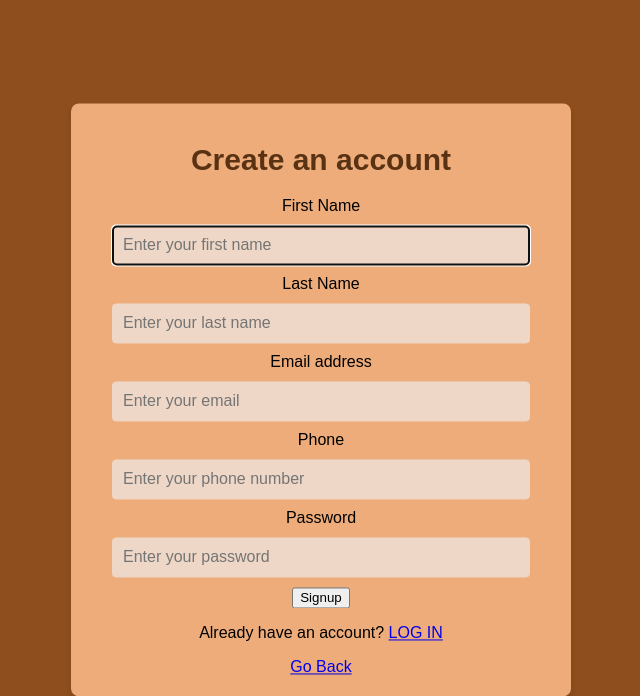
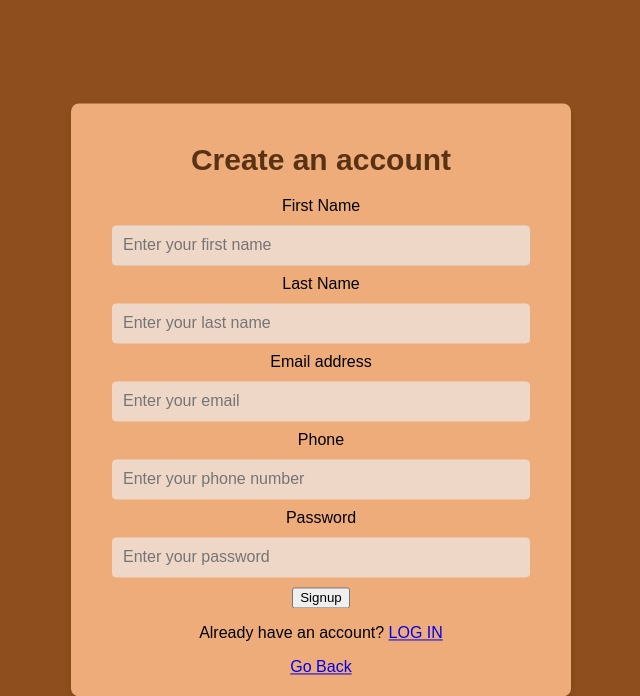
Before and after one commit to valzza/library, a PHP site: page /login.html in a window 1280 px wide, with the restyled element focused. Shown: the top 696 px of the page, without its empty margins (319-959 px from the left). Run offline with PHP 8.4, Linux system fonts and the light colour scheme.

Commit message:
Update style.css

```diff
--- a/style.css
+++ b/style.css
@@ -304,6 +304,11 @@ textarea {
   font-size: 16px;
   background-color: #eed7c7;
 }
+.login-container input:focus {
+  outline: none;
+  border: 1px solid #ddd;
+  box-shadow: none;
+}
 /* Footer */
 footer {
   background-color: #333;
```
